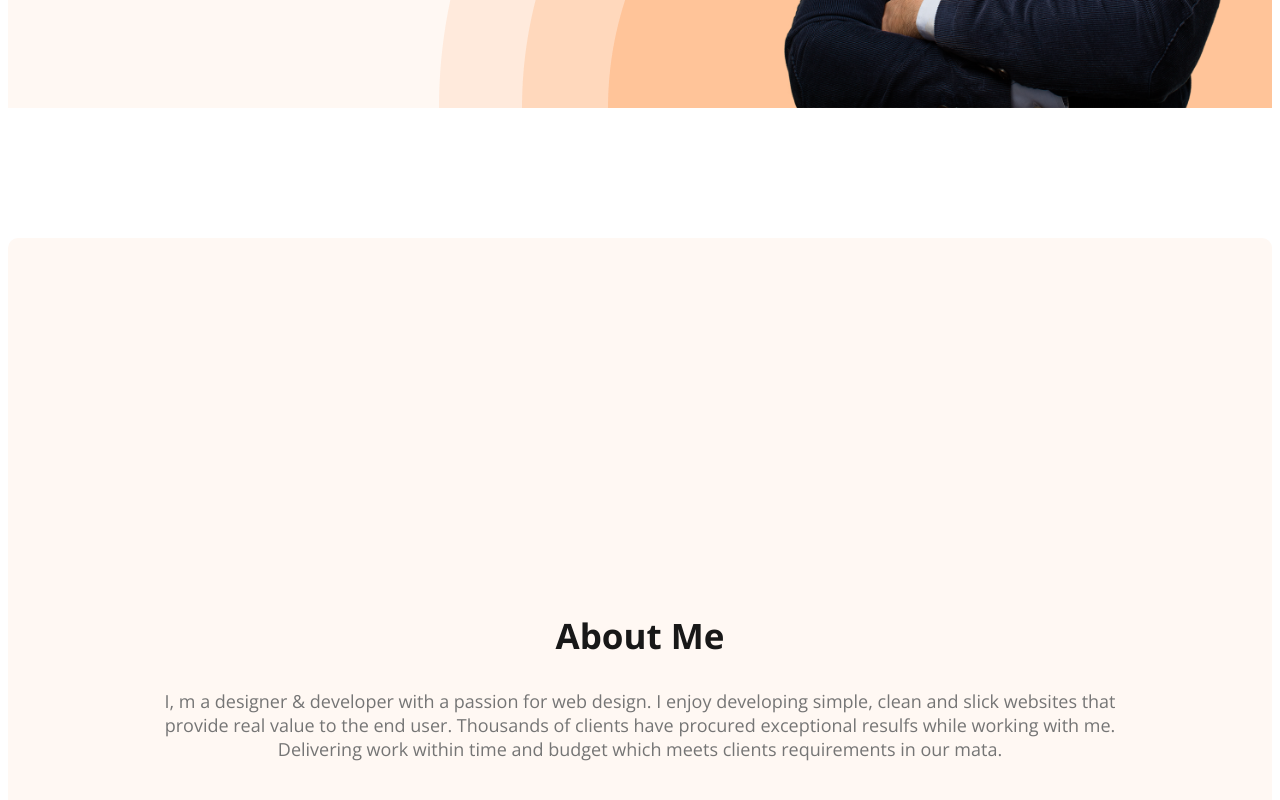
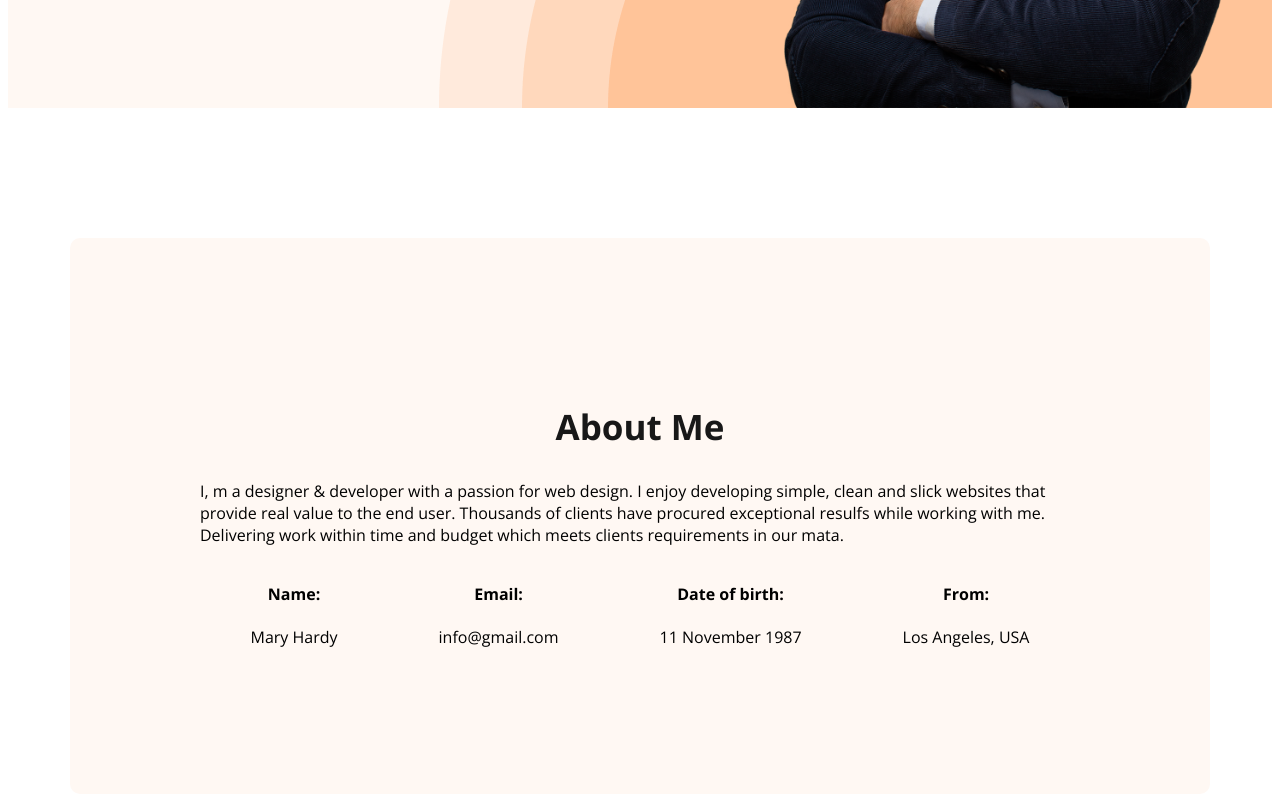
Before and after one commit to Amjadhossain01/web-developer-portfolio, a plain HTML site: page index.html in a window 1280 px wide. Shown: the part 660-1460 px from the top of the page. Drawn offline with nearby package versions, Linux system fonts and the light colour scheme.

Commit message:
added about information

```diff
--- a/index.html
+++ b/index.html
@@ -1,5 +1,6 @@
 <!DOCTYPE html>
 <html lang="en">
+
 <head>
     <meta charset="UTF-8">
     <meta name="viewport" content="width=device-width, initial-scale=1.0">
@@ -9,6 +10,7 @@
     <link href="https://fonts.googleapis.com/css2?family=Open+Sans:wght@400;700;800&display=swap" rel="stylesheet">
     <link rel="stylesheet" href="styles/portfolio.css">
 </head>
+
 <body>
     <header class="header">
         <nav>
@@ -21,9 +23,10 @@
         </nav>
         <div class="banner">
             <div class="banner-content">
-            <h3 class="banner-greeting">Hi, I  am</h3>
+                <h3 class="banner-greeting">Hi, I am</h3>
                 <h1 class="banner-title">Mary Hardy</h1>
-            <p class="banner-description">Shot what able cold new see hold.Friendly as an betrayed formerly he. Morning because as to society behaved moments.</p>
+                <p class="banner-description">Shot what able cold new see hold.Friendly as an betrayed formerly he.
+                    Morning because as to society behaved moments.</p>
                 <button class="btn-primary">Download CV</button>
                 <button class="btn-primary">contact</button>
             </div>
@@ -33,11 +36,35 @@
     <main>
         <section class="about">
             <h3 class="section-title">About Me</h3>
-            <section class="description">I, m a designer & developer with a passion for web design. I enjoy developing simple, clean and slick websites that provide real value to the end user. Thousands of clients have procured exceptional resulfs while working with me. Delivering work within time and budget which meets clients requirements in our mata.</section>
+            <p class="description">I, m a designer & developer with a passion for web design. I enjoy developing simple,
+                clean and slick websites that provide real value to the end user. Thousands of clients have procured
+                exceptional resulfs while working with me. Delivering work within time and budget which meets clients
+                requirements in our mata.</p>
+            <div class="about-info-container">
+                <!-- .about-info*4>h4.info-title+p.info-description -->
+                <div class="about-info">
+                    <h4 class="info-title">Name:</h4>
+                    <p class="info-description">Mary Hardy</p>
+                </div>
+                <div class="about-info">
+                    <h4 class="info-title">Email:</h4>
+                    <p class="info-description">
+                        info@gmail.com</p>
+                </div>
+                <div class="about-info">
+                    <h4 class="info-title">Date of birth:</h4>
+                    <p class="info-description">11 November 1987</p>
+                </div>
+                <div class="about-info">
+                    <h4 class="info-title">From:</h4>
+                    <p class="info-description">Los Angeles, USA</p>
+                </div>
+            </div>
         </section>
     </main>
     <footer>
 
     </footer>
 </body>
+
 </html>
--- a/styles/portfolio.css
+++ b/styles/portfolio.css
@@ -94,17 +94,20 @@ nav a {
 }
 
 /* main section styles */
+main{
+    max-width: 1140px;
+    margin: 0 auto;
+}
 /* about section styles */
 .section-title {
     margin-bottom: 30px;
-    padding-top: 209px;
     color: #181818;
     text-align: center;
     font-size: 35px;
     font-weight: 700;
 }
 
-.description {
+section.description {
     color: #757575;
     text-align: center;
     font-size: 18px;
@@ -115,3 +118,11 @@ nav a {
     background: #FFF8F3;
     margin: 130px 0;
 }
+.about-info-container{
+display: flex;
+justify-content: space-around;
+}
+.about-info{
+    text-align: center;
+    margin-top: 0;
+}
```
Lines whose indentation alone changed are shown as unchanged.
